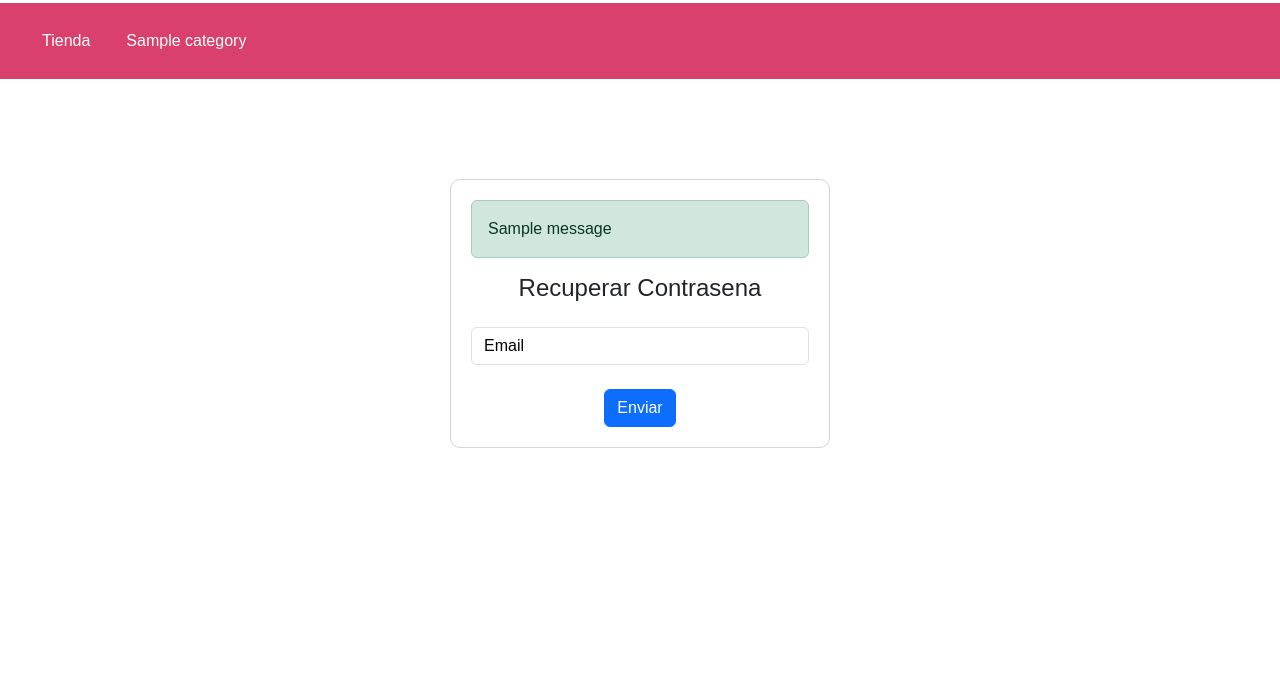
After one commit to Edwin-DEV-py/TopChoice_Cherry, a Django app: page /user/forgot/ in a window 1280 px wide. The commit adds this page. Shown: the part 125-800 px from the top of the page. Run offline with Django 4.2, Linux system fonts and the light colour scheme; tables that the repository leaves empty hold one stand-in row (values such as "Sample post"); one stand-in notice (Sample message) is shown; some web fonts are replaced.

Commit message:
restaurar contrasena y envio de email

```diff
--- a/TopChoice/Usuario/urls.py
+++ b/TopChoice/Usuario/urls.py
@@ -6,5 +6,8 @@ urlpatterns = [
     path('login/',views.login,name='login'),
     path('logout/',views.logout,name='logout'),
     path('profile/',views.profile,name='profile'),
-    path('activate/<uidb64>/<token>/',views.activate,name='activate')
+    path('forgot/',views.forgot,name='forgot'),
+    path('restart_password/',views.restart_password,name='restart_password'),
+    path('activate/<uidb64>/<token>/',views.activate,name='activate'),
+    path('validation_user/<uidb64>/<token>/',views.validation_user,name='validation_user')
 ]
--- a/TopChoice/Usuario/views.py
+++ b/TopChoice/Usuario/views.py
@@ -89,6 +89,7 @@ def login(request):
         else:
             messages.error(request, 'Usuario invalido')
 
+#funcion para cerrar sesion
 @login_required(login_url = 'login')
 def logout(request):
     auth.logout(request)
@@ -100,3 +101,75 @@ def logout(request):
 @login_required(login_url='login')
 def profile(request):
     return render(request,'user/perfil.html')
+
+#funcion para el envio del correo para recuperar contrasena
+def forgot(request):
+    if request.method == 'POST':
+        email = request.POST['email']
+
+        #validamos que el usuario exista
+        if User.objects.filter(email=email).exists():
+            user = User.objects.get(email__exact=email)
+
+            #parametros del correo que leera el usuario
+            page = get_current_site(request)
+            mail = 'Restaura tu contrasena'
+            body = render_to_string('user/restaurar.html',{
+                'user':user,
+                'domain':page,
+                'user_id':urlsafe_base64_encode(force_bytes(user.pk)),
+                'token': default_token_generator.make_token(user)
+            })
+            user_email = email
+            send_mail = EmailMessage(
+                mail,body,settings.EMAIL_HOST_USER,to=[user_email]
+            )
+            send_mail.from_email = False
+            send_mail.send()
+
+            messages.success(request,'Revisa tu correo para restaurar tu contrasena')
+            return redirect('forgot')
+
+        else:
+            messages.error(request,'La cuenta no existe')
+            return redirect('forgot')
+
+    return render(request,'user/forgot.html')
+
+#funcion para validar al usuario
+def validation_user(request,uidb64,token):
+    #obtenemo el id
+    try:
+        user_id = urlsafe_base64_decode(uidb64).decode()
+        user = User._default_manager.get(pk=user_id)
+    except(TypeError,ValueError,OverflowError, User.DoesNotExist):
+        user=None
+
+    if user is not None and default_token_generator.check_token(user,token):
+        request.session['user_id']=user_id
+        messages.success(request,'Restaura tu contrasena')
+        return redirect('restart_password')
+    else:
+        messages.error(request,'Link no valido')
+        return redirect('header')
+
+#funcion que crea la vista para reiniciar contrasena
+def restart_password(request):
+    if request.method == 'POST':
+        password = request.POST['password']
+        confirm_password = request.POST['confirm_password']
+
+        #validamos que la contrasenas coincidan
+        if password == confirm_password:
+            user_id = request.session.get('user_id')
+            user = User.objects.get(pk=user_id)
+            user.set_password(password)
+            user.save()
+            messages.success(request, 'Contrasena actualizada')
+            return redirect('header')
+        else:
+            messages.error(request, 'Contrasenas no coinciden')
+            return redirect('restart')
+
+    else:
+        return render(request,'user/reiniciar.html')
--- a/TopChoice/templates/header.html
+++ b/TopChoice/templates/header.html
@@ -102,7 +102,7 @@
                 </div>
               </div>
               <div class="d-grid gap-2 d-md-flex justify-content-md-end">
-                  <a href="#" class="a_sesion">Has olvidado tu contrasena?</a>
+                  <a href="{% url 'forgot' %}" class="a_sesion">Has olvidado tu contrasena?</a>
               </div>
               <div class="d-grid gap-2 d-md-flex justify-content-md-end">
                   <a href="{% url 'register' %}" id="boton_registro" class="a_sesion">No tienes cuenta? registrate</a>
--- /dev/null
+++ b/TopChoice/templates/user/forgot.html
@@ -0,0 +1,31 @@
+{% extends 'index.html' %}
+{% load static %}
+{% block head%}
+    <title>Recuperar</title>
+{% endblock %}
+{% block content %}
+{% include 'header.html' %}
+<div class="mx-auto" style="max-width: 380px; margin-top:100px; border: 1px solid rgb(214, 213, 213); padding: 20px; border-radius: 10px;">
+    {% if messages %}
+        {% for message in messages %}
+            <div class="alert alert-success" role="alert">
+                {{ message }}
+            </div>
+        {% endfor %}
+    {% endif %}
+    <div class="card-body text-center">
+        <h4 class="card-title mb-4">Recuperar Contrasena</h4>
+        <form action="{% url 'forgot' %}" method="POST">
+            {% csrf_token %}
+            <div class="form-group">
+                <input type="email" class="form-control" placeholder="Email" name="email" >
+            </div> <!-- form-group// -->
+            <br>
+            <div class="form-group">
+                <button type="submit" class="btn btn-primary btn-block"> Enviar  </button>
+            </div> <!-- form-group// -->
+
+        </form>
+        </div> <!-- card-body.// -->
+</div>
+{% endblock %}
```
Also changed, not shown: TopChoice/templates/user/reiniciar.html (added, +34 -0 lines), TopChoice/templates/user/restaurar.html (added, +7 -0 lines).
